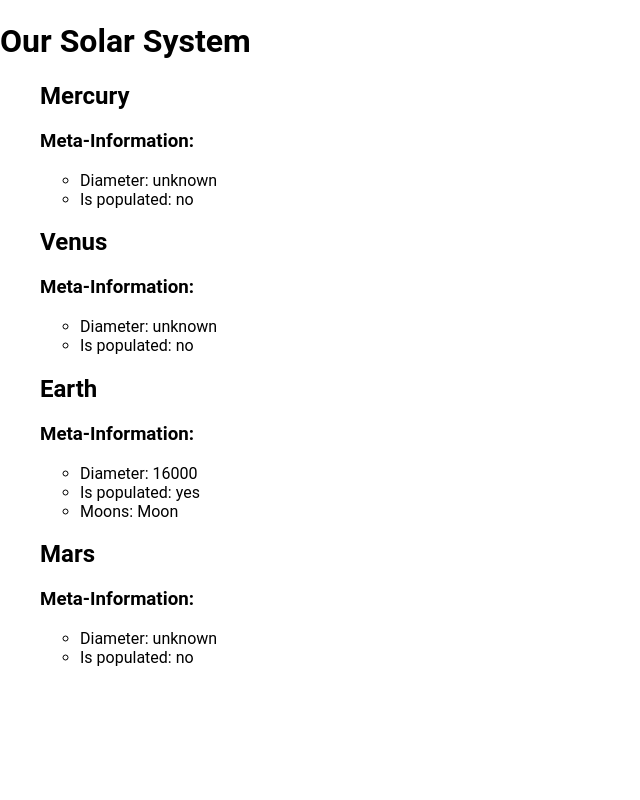
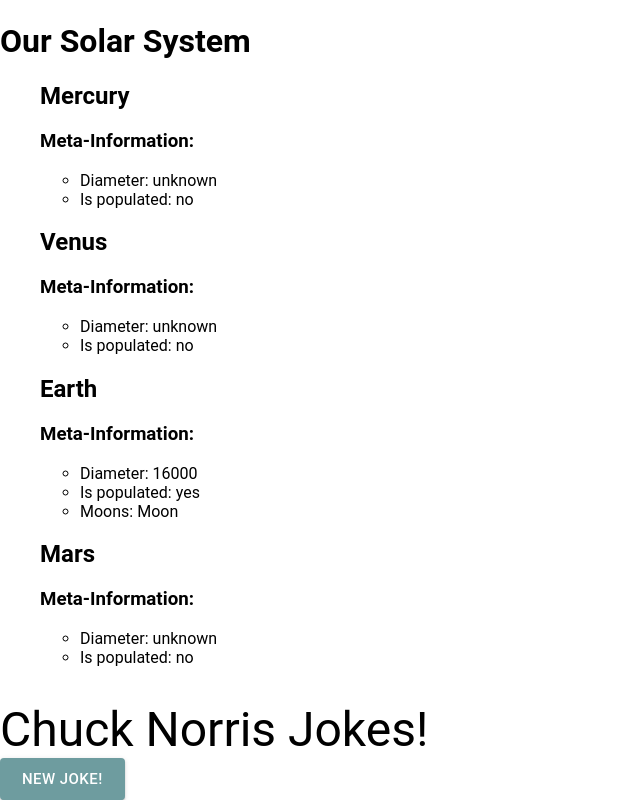
Before and after one commit to it-economics/react-training-2025-04-02--04, a React (Vite) app in the folder apps/react-training-2025-04-02--04/: page /joke in a window 1280 px wide. Shown: the part 490-1290 px from the top of the page, without its empty margins (0-640 px from the left). Before the commit the page ends 1157 px from the top, so only its background shows below. Built offline with nearby package versions, Linux system fonts and the light colour scheme.

Commit message:
Add Chuck Norris jokes

```diff
--- a/apps/react-training-2025-04-02--04/src/components/home/home.tsx
+++ b/apps/react-training-2025-04-02--04/src/components/home/home.tsx
@@ -2,6 +2,7 @@ import { Button } from '@mui/material';
 import { createContext, use, useEffect, useState } from 'react';
 import Hello from '../hello/hello';
 import Input from '../input/input';
+import Joke from '../joke/joke';
 import { SolarSystem } from '../solar-system/SolarSystem';
 
 export const Home = () => {
@@ -17,6 +18,8 @@ export const Home = () => {
       </NameContext>
       <br/>
       <SolarSystem />
+      <br/>
+      <Joke />
     </div>
   );
 };
--- /dev/null
+++ b/apps/react-training-2025-04-02--04/src/components/joke/client.ts
@@ -0,0 +1,14 @@
+const API_URL = 'https://api.chucknorris.io/jokes/random?category=dev';
+
+const examplePayload = {
+  icon_url: 'https://api.chucknorris.io/img/avatar/chuck-norris.png',
+  id: '0bTbvjwqRESWTyBSYNmAZw',
+  url: '',
+  value: "The power level for Chuck Norris' roundhouse kick is infinity.",
+};
+
+export type JokeResponse = Pick<typeof examplePayload, 'value'>;
+
+export const fetchNewJoke = () =>
+  fetch(API_URL).then((response) => response.json() as unknown as JokeResponse)
+    .then(({value}) => value);
--- /dev/null
+++ b/apps/react-training-2025-04-02--04/src/components/joke/joke.module.css
@@ -0,0 +1,7 @@
+/*
+ * Replace this with your own classes
+ *
+ * e.g.
+ * .container {
+ * }
+*/
--- /dev/null
+++ b/apps/react-training-2025-04-02--04/src/components/joke/joke.tsx
@@ -0,0 +1,39 @@
+import { Button, Typography } from '@mui/material';
+import { useState } from 'react';
+import { fetchNewJoke } from './client';
+import styles from './joke.module.css';
+
+export function Joke() {
+  const [joke, setJoke] = useState<string | undefined>();
+  const [error, setError] = useState(false);
+
+  return (
+    <div className={styles['container']}>
+      <Typography component="h1" variant="h3">
+        Chuck Norris Jokes!
+      </Typography>
+      <Button
+        onClick={() => {
+          setError(false);
+          fetchNewJoke()
+            .then((joke) => setJoke(joke))
+            .catch((err) => {
+              console.error(err);
+              setError(true);
+            });
+        }}
+      >
+        New Joke!
+      </Button>
+      <Typography>{joke}</Typography>
+      {error && (
+        <Typography>
+          Sorry, an error occurred while fetching the Joke (Chuck Norris would
+          have avoided that)
+        </Typography>
+      )}
+    </div>
+  );
+}
+
+export default Joke;
```
Also changed, not shown: 1 other file (tests, documents, lock files or other folders).
